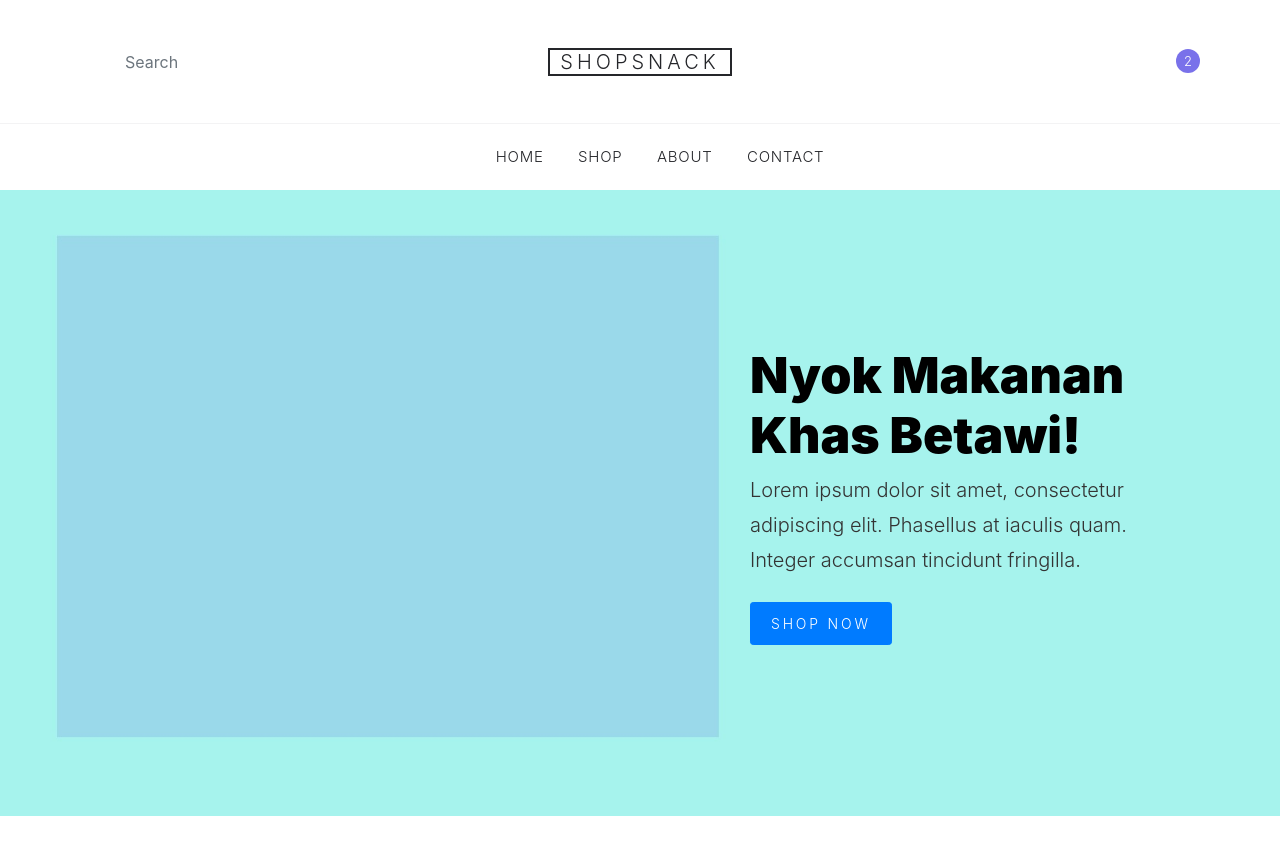
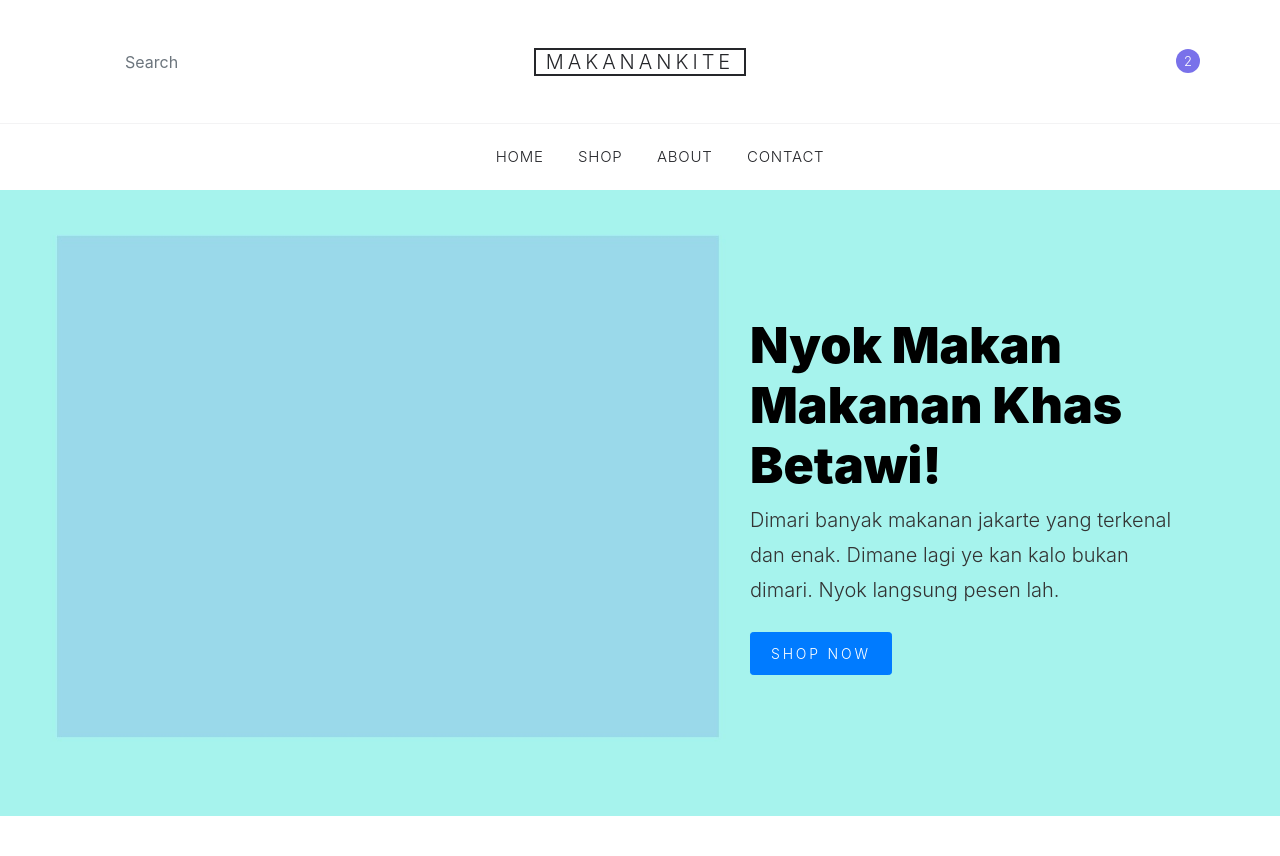
Before and after one commit to raisrindo/fpweb-ecommerce-makanan, a CodeIgniter app: page /fpweb-ecommerce-makanan/ in a window 1280 px wide. Shown: the top 856 px of the page. Run offline with CodeIgniter, Linux system fonts and the light colour scheme; style sheets or scripts are compiled from the project's sources; some libraries are stand-ins or nearby versions.

Commit message:
mengubah about, contact, index, header

```diff
--- a/application/views/home/about.php
+++ b/application/views/home/about.php
@@ -1,7 +1,7 @@
 <div class="bg-light py-3">
       <div class="container">
         <div class="row">
-          <div class="col-md-12 mb-0"><a href="index.html">Home</a> <span class="mx-2 mb-0">/</span> <strong class="text-black">About</strong></div>
+          <div class="col-md-12 mb-0"><a href="<?php base_url();?>home">Home</a> <span class="mx-2 mb-0">/</span> <strong class="text-black">About</strong></div>
         </div>
       </div>
     </div>
--- a/application/views/home/contact.php
+++ b/application/views/home/contact.php
@@ -2,7 +2,7 @@
 <div class="bg-light py-3">
       <div class="container">
         <div class="row">
-          <div class="col-md-12 mb-0"><a href="index.html">Home</a> <span class="mx-2 mb-0">/</span> <strong class="text-black">Contact</strong></div>
+          <div class="col-md-12 mb-0"><a href="<?php base_url();?>home">Home</a> <span class="mx-2 mb-0">/</span> <strong class="text-black">Contact</strong></div>
         </div>
       </div>
     </div>
--- a/application/views/home/index.php
+++ b/application/views/home/index.php
@@ -2,11 +2,11 @@
       <div class="container">
         <div class="row align-items-start align-items-md-center justify-content-end">
           <div class="col-md-5 text-center text-md-left pt-5 pt-md-0">
-            <h1 class="mb-2">Nyok Makanan Khas Betawi!</h1>
+            <h1 class="mb-2">Nyok Makan Makanan Khas Betawi!</h1>
             <div class="intro-text text-center text-md-left">
-              <p class="mb-4">Lorem ipsum dolor sit amet, consectetur adipiscing elit. Phasellus at iaculis quam. Integer accumsan tincidunt fringilla. </p>
+              <p class="mb-4">Dimari banyak makanan jakarte yang terkenal dan enak. Dimane lagi ye kan kalo bukan dimari. Nyok langsung pesen lah. </p>
               <p>
-                <a href="shop.html" class="btn btn-sm btn-primary">Shop Now</a>
+                <a href="<?php base_url();?>shop" class="btn btn-sm btn-primary">Shop Now</a>
               </p>
             </div>
           </div>
--- a/application/views/templates/header.php
+++ b/application/views/templates/header.php
@@ -37,7 +37,7 @@
 
             <div class="col-12 mb-3 mb-md-0 col-md-4 order-1 order-md-2 text-center">
               <div class="site-logo">
-                <a href="<?php base_url();?>home" class="js-logo-clone">Shopsnack</a>
+                <a href="<?php base_url();?>home" class="js-logo-clone">MakananKite</a>
               </div>
             </div>
 
```
